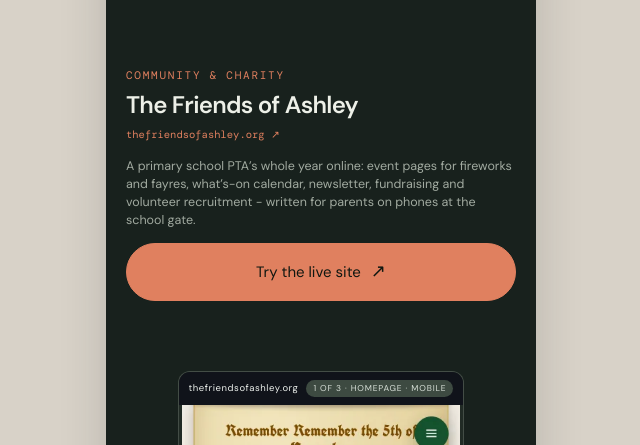
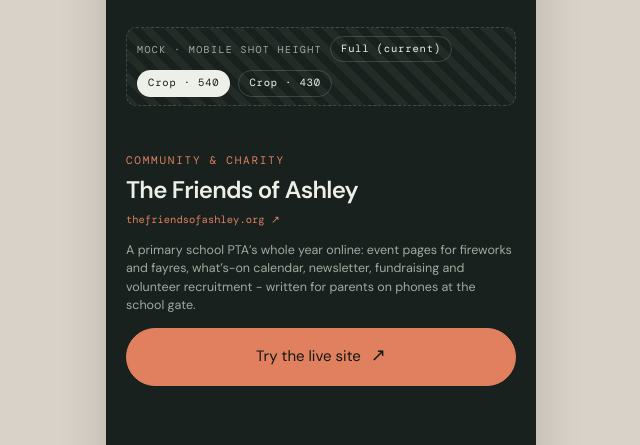
Before and after one commit to nicholascaplan/profile, a website: page index.html in a window 1280 px wide. Shown: the part 507-952 px from the top of the page, without its empty margins (319-959 px from the left). Drawn offline with Linux system fonts and the light colour scheme.

Commit message:
Link mock assets on home page (mock only)

```diff
--- a/index.html
+++ b/index.html
@@ -18,6 +18,7 @@
   <meta name="twitter:image" content="https://nickcaplan.github.io/websites-by-nick/assets/images/profile-picture.jpeg">
   <link rel="stylesheet" href="assets/css/fonts.css">
   <link rel="stylesheet" href="assets/css/site.css">
+  <link rel="stylesheet" href="assets/css/mock.css">
 </head>
 <body data-style="atelier" data-theme="dark">
   <script>
@@ -141,6 +142,7 @@
 
   <script src="assets/js/site.js"></script>
   <script src="assets/js/showcase.js"></script>
+  <script src="assets/js/mock.js"></script>
 </body>
 </html>
 <div data-netlify-deploy-id="6add0306972517e48b8b4fa0" data-netlify-site-id="fd0efcde-8bda-433a-86ac-76044ac336fe" data-vcs="github" style="position:fixed">
```
